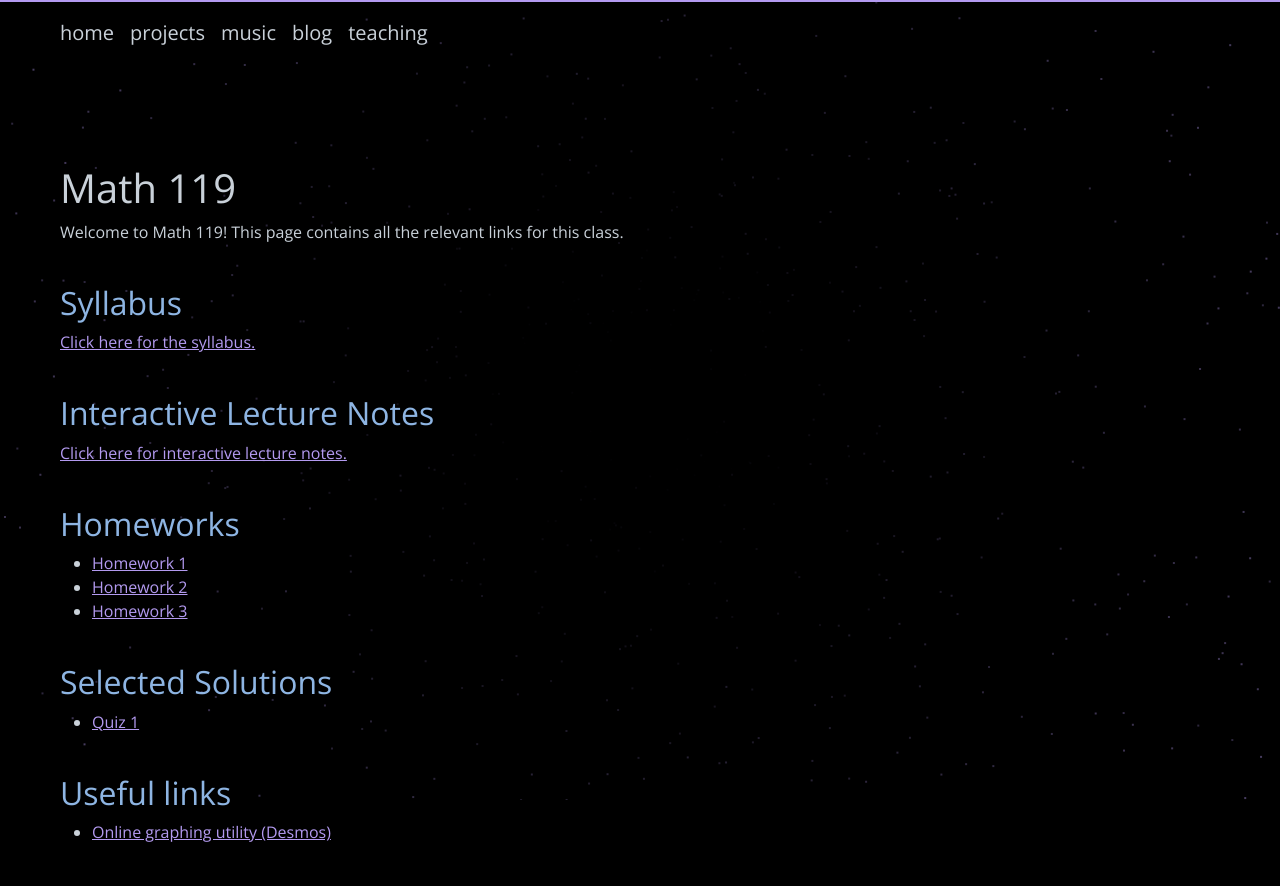
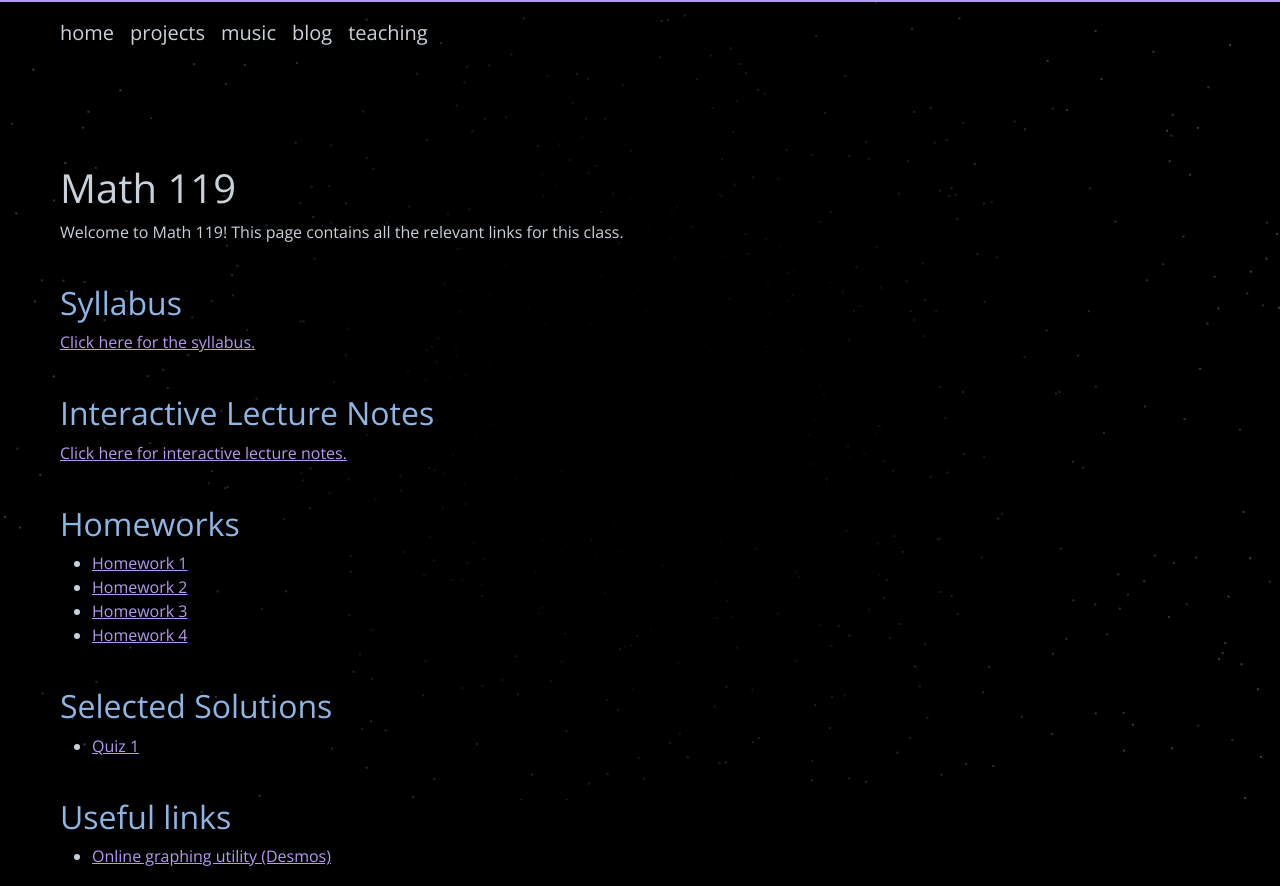
Before and after one commit to swrlly/swrlly.com, a Flask app: page /teaching/math-119 in a window 1280 px wide. Shown: the top 886 px of the page. Before the commit the page ends 842 px from the top, so only its background shows below. Run offline with Flask 2, Linux system fonts and the light colour scheme; some libraries are stand-ins or nearby versions.

Commit message:
forgor :skull

```diff
--- a/templates/swrlly/teaching/math-119.html
+++ b/templates/swrlly/teaching/math-119.html
@@ -27,6 +27,7 @@
         <li><a href="/teaching/math-119/homework/hw1">Homework 1</a></li>
         <li><a href="/teaching/math-119/homework/hw2">Homework 2</a></li>
         <li><a href="/teaching/math-119/homework/hw3">Homework 3</a></li>
+        <li><a href="/teaching/math-119/homework/hw4">Homework 4</a></li>
     </ul>
     <h2>Selected Solutions</h2>
     <ul>
```
